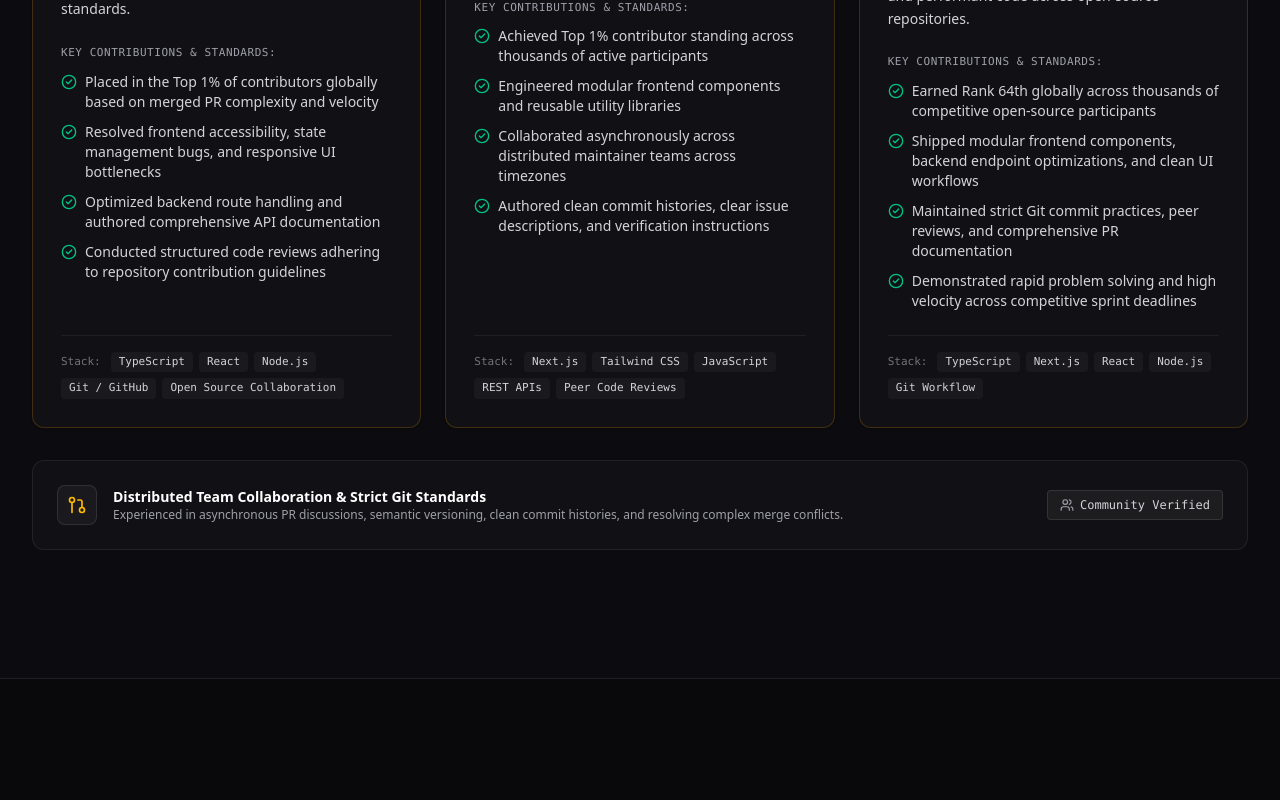
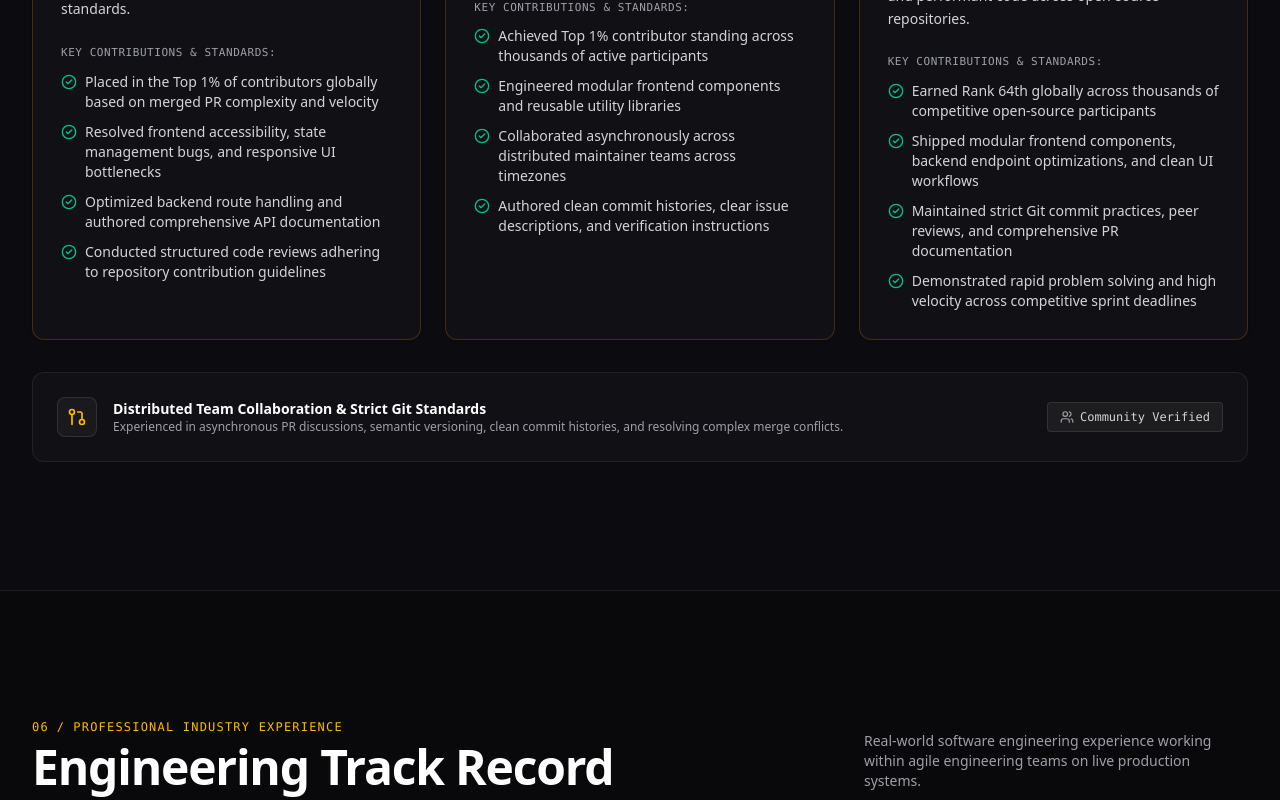
Before and after one commit to affanraza84/portfolio, a Next.js app: page / in a window 1280 px wide. Shown: the part 7518-8318 px from the top of the page. Built offline with nearby package versions, Linux system fonts and the light colour scheme.

Commit message:
style: remove technology stack tags from open source cards

```diff
--- a/src/components/OpenSource.tsx
+++ b/src/components/OpenSource.tsx
@@ -56,9 +56,9 @@ export function OpenSource() {
                 </p>
 
                 {/* Highlights List */}
-                <div className="space-y-2.5 mb-6">
+                <div className="space-y-2.5">
                   <span className="text-[11px] font-mono uppercase tracking-wider text-zinc-400 block">
-                    Key Contributions & Standards:
+                    Key Contributions &amp; Standards:
                   </span>
                   {recog.highlights.map((h, hIdx) => (
                     <div
@@ -70,21 +70,6 @@ export function OpenSource() {
                     </div>
                   ))}
                 </div>
-              </div>
-
-              {/* Technologies Applied */}
-              <div className="pt-4 border-t border-white/[0.06] flex flex-wrap items-center gap-1.5">
-                <span className="text-[11px] font-mono text-zinc-500 mr-1">
-                  Stack:
-                </span>
-                {recog.skillsUsed.map((skill) => (
-                  <span
-                    key={skill}
-                    className="text-[11px] font-mono px-2 py-0.5 rounded bg-white/[0.04] text-zinc-300"
-                  >
-                    {skill}
-                  </span>
-                ))}
               </div>
             </div>
           ))}
```
